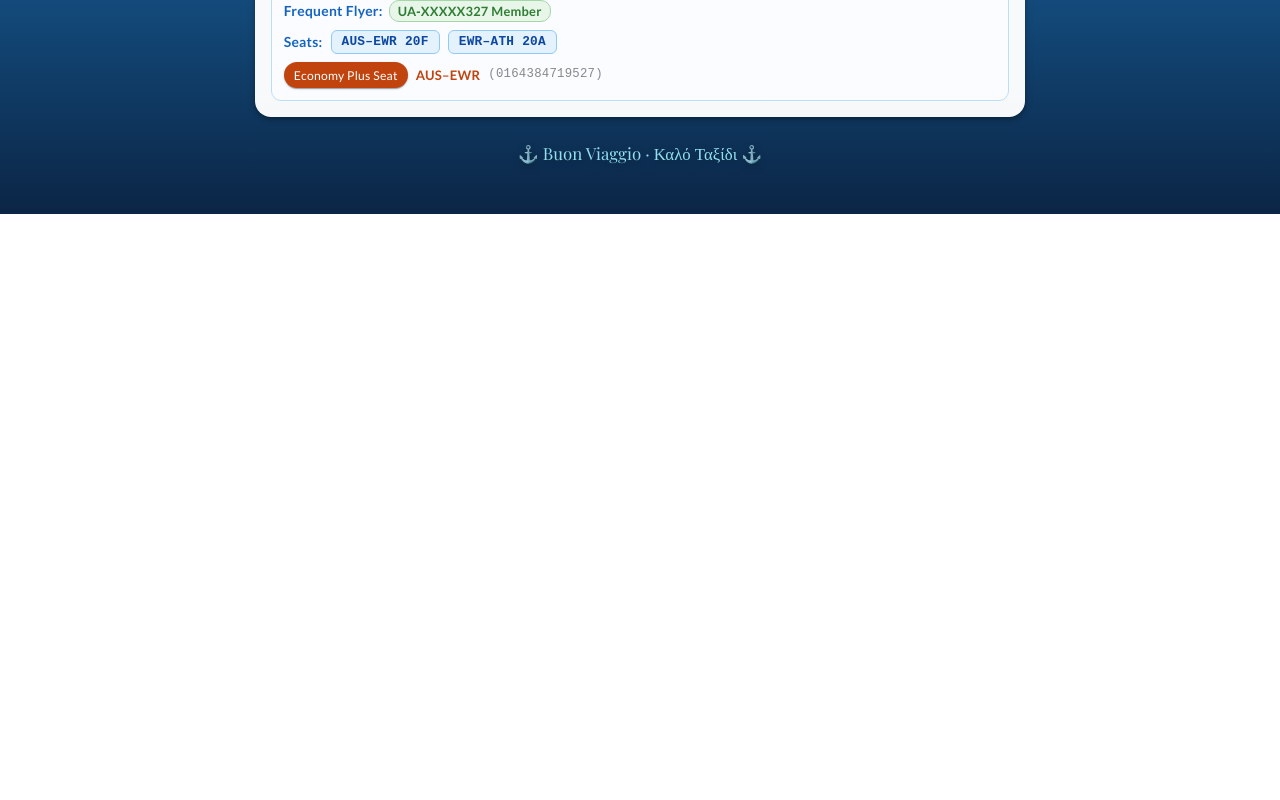
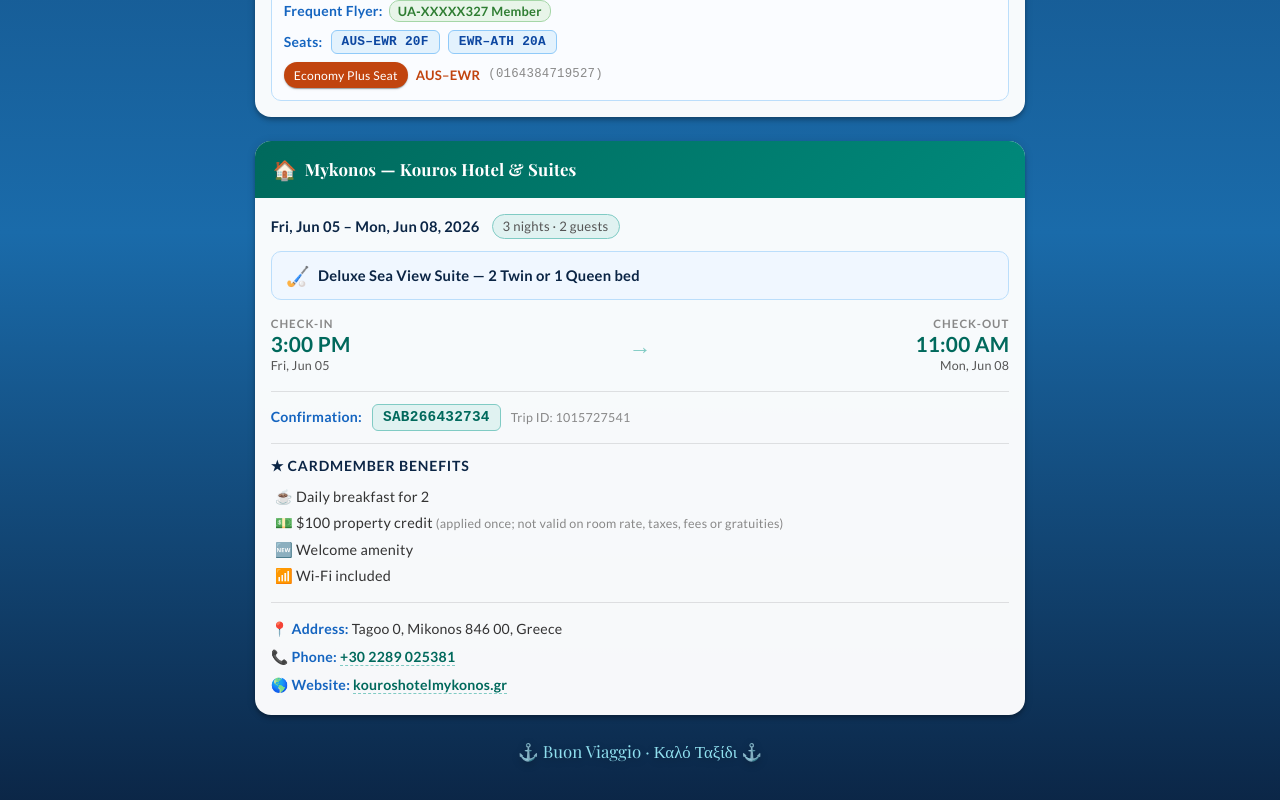
Before and after one commit to FlintShadey/Itenerary, a Vue app: page / in a window 1280 px wide. Shown: the part 1120-1920 px from the top of the page. Before the commit the page ends 1334 px from the top, so only its background shows below. Built offline with nearby package versions, Linux system fonts and the light colour scheme.

Commit message:
Add Jun 05 — Kouros Hotel & Suites, Mykonos (3 nights)

```diff
--- a/src/App.vue
+++ b/src/App.vue
@@ -155,6 +155,70 @@
               </v-card-text>
             </v-card>
 
+            <!-- Jun 05 — Kouros Hotel & Suites, Mykonos -->
+            <v-card hover elevation="4" class="mb-6 itinerary-card">
+              <v-card-title class="card-header card-header-hotel">
+                <span class="card-header-icon">&#127968;</span>
+                Mykonos &mdash; Kouros Hotel &amp; Suites
+              </v-card-title>
+              <v-card-text class="pa-4">
+
+                <div class="hotel-meta mb-3">
+                  <span class="hotel-dates">Fri, Jun 05 &ndash; Mon, Jun 08, 2026</span>
+                  <span class="hotel-nights">3 nights &middot; 2 guests</span>
+                </div>
+
+                <div class="hotel-room mb-4">
+                  <span class="room-type-icon">&#127953;</span>
+                  <span class="room-type-text">Deluxe Sea View Suite &mdash; 2 Twin or 1 Queen bed</span>
+                </div>
+
+                <!-- Check-in / Check-out -->
+                <div class="checkin-row mb-4">
+                  <div class="checkin-block">
+                    <div class="checkin-label">Check-in</div>
+                    <div class="checkin-time">3:00 PM</div>
+                    <div class="checkin-date">Fri, Jun 05</div>
+                  </div>
+                  <div class="checkin-divider">&#8594;</div>
+                  <div class="checkin-block text-right">
+                    <div class="checkin-label">Check-out</div>
+                    <div class="checkin-time">11:00 AM</div>
+                    <div class="checkin-date">Mon, Jun 08</div>
+                  </div>
+                </div>
+
+                <v-divider class="my-3"></v-divider>
+
+                <!-- Confirmation -->
+                <div class="confirm-row mb-3">
+                  <span class="detail-label">Confirmation:</span>
+                  <span class="confirm-code">SAB266432734</span>
+                  <span class="trip-id">Trip ID: 1015727541</span>
+                </div>
+
+                <v-divider class="my-3"></v-divider>
+
+                <!-- Cardmember Benefits -->
+                <div class="benefits-heading mb-2">&#9733; Cardmember Benefits</div>
+                <ul class="benefits-list">
+                  <li>&#9749; Daily breakfast for 2</li>
+                  <li>&#128181; $100 property credit <span class="benefit-note">(applied once; not valid on room rate, taxes, fees or gratuities)</span></li>
+                  <li>&#127381; Welcome amenity</li>
+                  <li>&#128246; Wi-Fi included</li>
+                </ul>
+
+                <v-divider class="my-3"></v-divider>
+
+                <!-- Address & Contact -->
+                <div class="hotel-contact">
+                  <div><span class="detail-label">&#128205; Address:</span> Tagoo 0, Mikonos 846 00, Greece</div>
+                  <div><span class="detail-label">&#128222; Phone:</span> <a href="tel:+302289025381" class="med-link">+30 2289 025381</a></div>
+                  <div><span class="detail-label">&#127758; Website:</span> <a href="https://www.kouroshotelmykonos.gr" target="_blank" rel="noopener" class="med-link">kouroshotelmykonos.gr</a></div>
+                </div>
+
+              </v-card-text>
+            </v-card>
 
             <!-- Footer -->
             <div class="text-center mt-4 mb-8 footer-text">
@@ -277,6 +341,10 @@
   display: flex !important;
   align-items: center !important;
   gap: 8px !important;
+}
+
+.card-header-hotel {
+  background: linear-gradient(135deg, #00695C, #00897B) !important;
 }
 
 .card-header-icon {
@@ -483,6 +551,155 @@
   font-family: 'Courier New', monospace;
 }
 
+/* ─── Hotel card ──────────────────────────────────────────── */
+.hotel-meta {
+  display: flex;
+  align-items: center;
+  gap: 12px;
+  flex-wrap: wrap;
+}
+
+.hotel-dates {
+  font-weight: 700;
+  color: #0B2545;
+  font-size: 0.92rem;
+}
+
+.hotel-nights {
+  font-size: 0.82rem;
+  color: #555;
+  background: #E0F2F1;
+  border: 1px solid #80CBC4;
+  padding: 2px 10px;
+  border-radius: 20px;
+}
+
+.hotel-room {
+  display: flex;
+  align-items: center;
+  gap: 8px;
+  background: #F0F7FF;
+  border: 1px solid #BBDEFB;
+  border-radius: 10px;
+  padding: 10px 14px;
+}
+
+.room-type-icon {
+  font-size: 1.2rem;
+}
+
+.room-type-text {
+  font-size: 0.92rem;
+  font-weight: 600;
+  color: #0B2545;
+}
+
+.checkin-row {
+  display: flex;
+  align-items: center;
+  gap: 8px;
+}
+
+.checkin-block {
+  flex: 1;
+}
+
+.checkin-block.text-right {
+  text-align: right;
+}
+
+.checkin-label {
+  font-size: 0.72rem;
+  text-transform: uppercase;
+  letter-spacing: 1px;
+  color: #888;
+  font-weight: 700;
+}
+
+.checkin-time {
+  font-size: 1.3rem;
+  font-weight: 700;
+  color: #00695C;
+  line-height: 1.2;
+}
+
+.checkin-date {
+  font-size: 0.78rem;
+  color: #555;
+}
+
+.checkin-divider {
+  font-size: 1.4rem;
+  color: #80CBC4;
+  flex: 0;
+  padding: 0 6px;
+}
+
+.confirm-row {
+  display: flex;
+  align-items: center;
+  gap: 10px;
+  flex-wrap: wrap;
+  font-size: 0.88rem;
+}
+
+.confirm-code {
+  font-family: 'Courier New', monospace;
+  font-size: 0.9rem;
+  font-weight: 700;
+  color: #00695C;
+  background: #E0F2F1;
+  padding: 2px 10px;
+  border-radius: 6px;
+  border: 1px solid #80CBC4;
+}
+
+.trip-id {
+  font-size: 0.78rem;
+  color: #888;
+}
+
+.benefits-heading {
+  font-weight: 700;
+  font-size: 0.88rem;
+  color: #0B2545;
+  text-transform: uppercase;
+  letter-spacing: 0.8px;
+}
+
+.benefits-list {
+  list-style: none;
+  padding-left: 4px;
+  font-size: 0.9rem;
+  color: #333;
+}
+
+.benefits-list li {
+  padding: 3px 0;
+}
+
+.benefit-note {
+  font-size: 0.78rem;
+  color: #888;
+}
+
+.hotel-contact {
+  font-size: 0.88rem;
+  color: #333;
+  line-height: 2;
+}
+
+.med-link {
+  color: #00695C;
+  text-decoration: none;
+  font-weight: 600;
+  border-bottom: 1px dashed #80CBC4;
+}
+
+.med-link:hover {
+  color: #004D40;
+}
+
 /* ─── Footer ─────────────────────────────────────────────── */
 .footer-text {
   color: #90E0EF;
```
Also changed, not shown: 5 other files (tests, documents, lock files or other folders).
